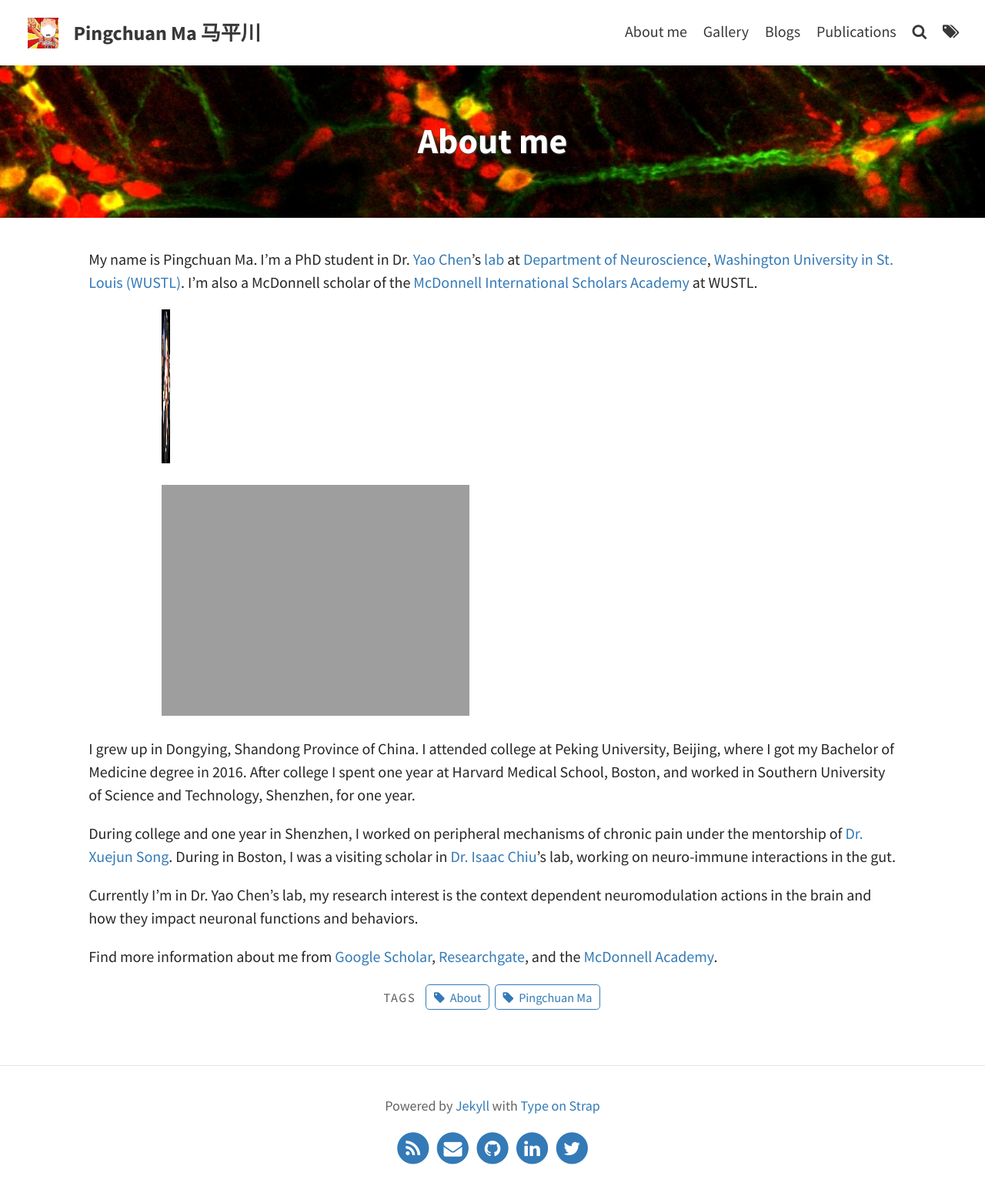
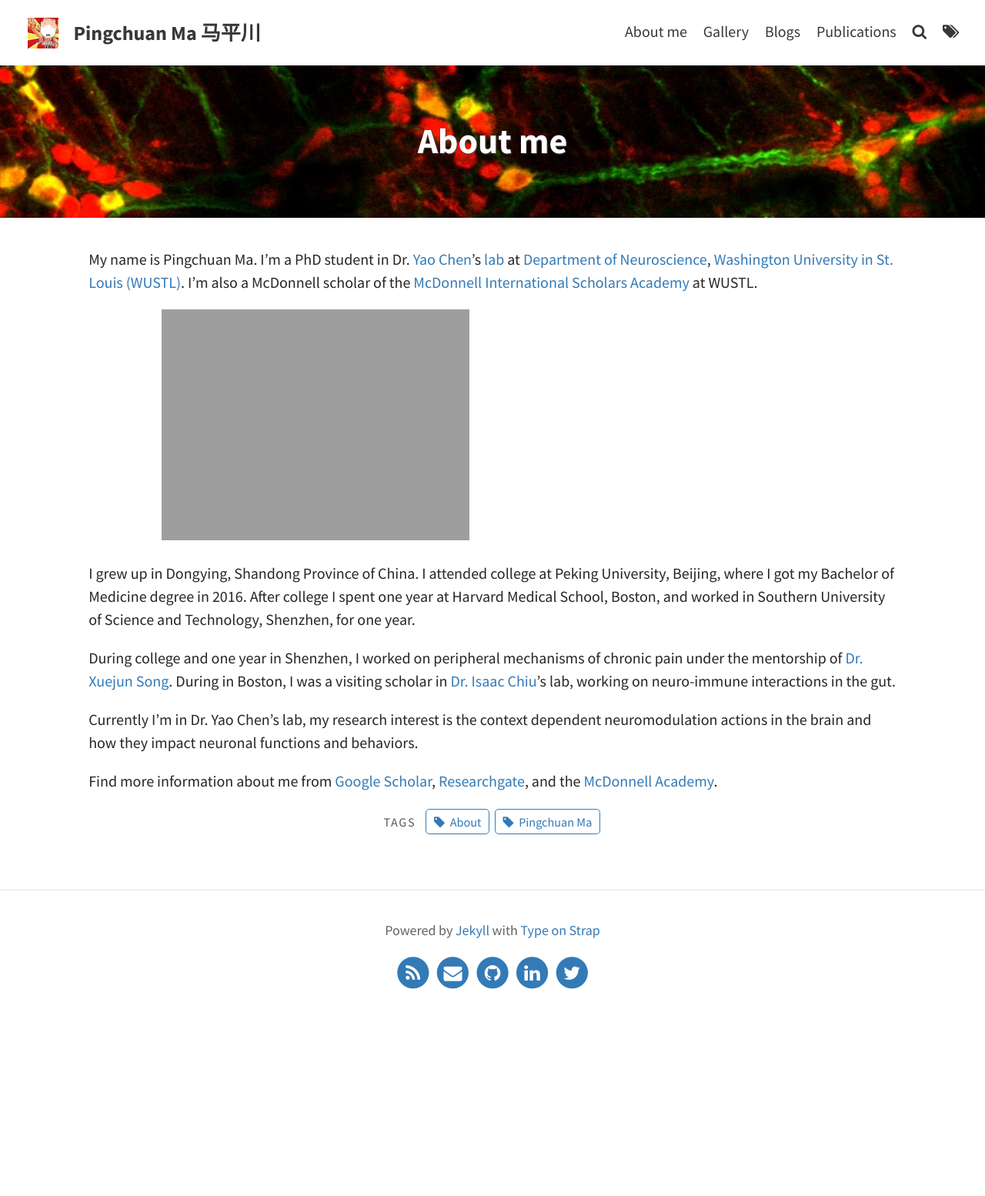
Before and after one commit to pcmaaaaa/pcmaaaaa.github.io, a Jekyll site: the page built from pages/about.md, in a window 1280 px wide. Shown: the whole page at 77% size. Built offline with Jekyll 4.4.1, drawn with Linux system fonts in a browser that asks for light colours; after the commit the page ends 1326 px from its top, so only the background shows below that.

Commit message:
Update about.md

```diff
--- a/pages/about.md
+++ b/pages/about.md
@@ -8,9 +8,7 @@
 
 My name is Pingchuan Ma. I'm a PhD student in Dr. [Yao Chen](http://neurosci.wustl.edu/People/Faculty/Yao-Chen)'s [lab](https://sites.wustl.edu/yaochenlab/) at [Department of Neuroscience](http://neurosci.wustl.edu/), [Washington University in St. Louis (WUSTL)](https://wustl.edu/). I'm also a McDonnell scholar of the [McDonnell International Scholars Academy](https://global.wustl.edu/mcdonnell-academy/) at WUSTL.
 
-<img src="/assets/img/Pingchuan.jpg" width="200" height="200" alt="Pingchuan" />
-
-![Pingchuan]({{ "/assets/img/Pingchuan.jpg" | relative_url}} =20x)
+![Pingchuan]({{ "/assets/img/Pingchuan.jpg" | relative_url}} =200x)
 
 I grew up in Dongying, Shandong Province of China. I attended college at Peking University, Beijing, where I got my Bachelor of Medicine degree in 2016. After college I spent one year at Harvard Medical School, Boston, and worked in Southern University of Science and Technology, Shenzhen, for one year.
 
```
